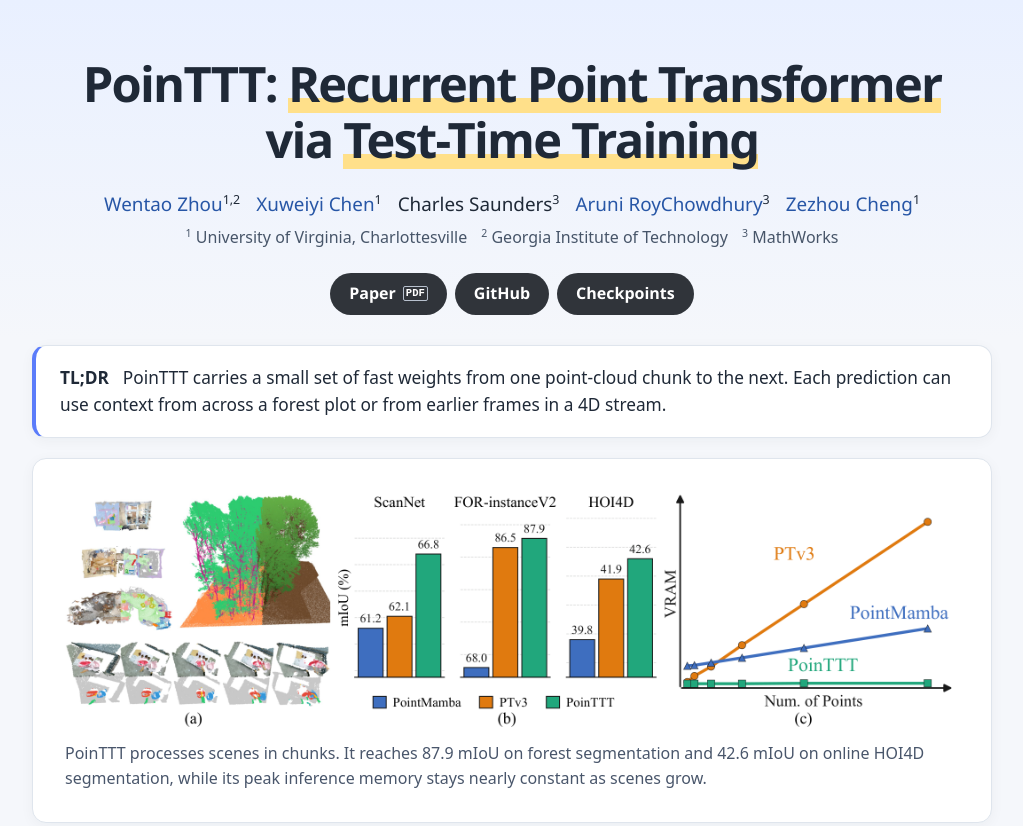
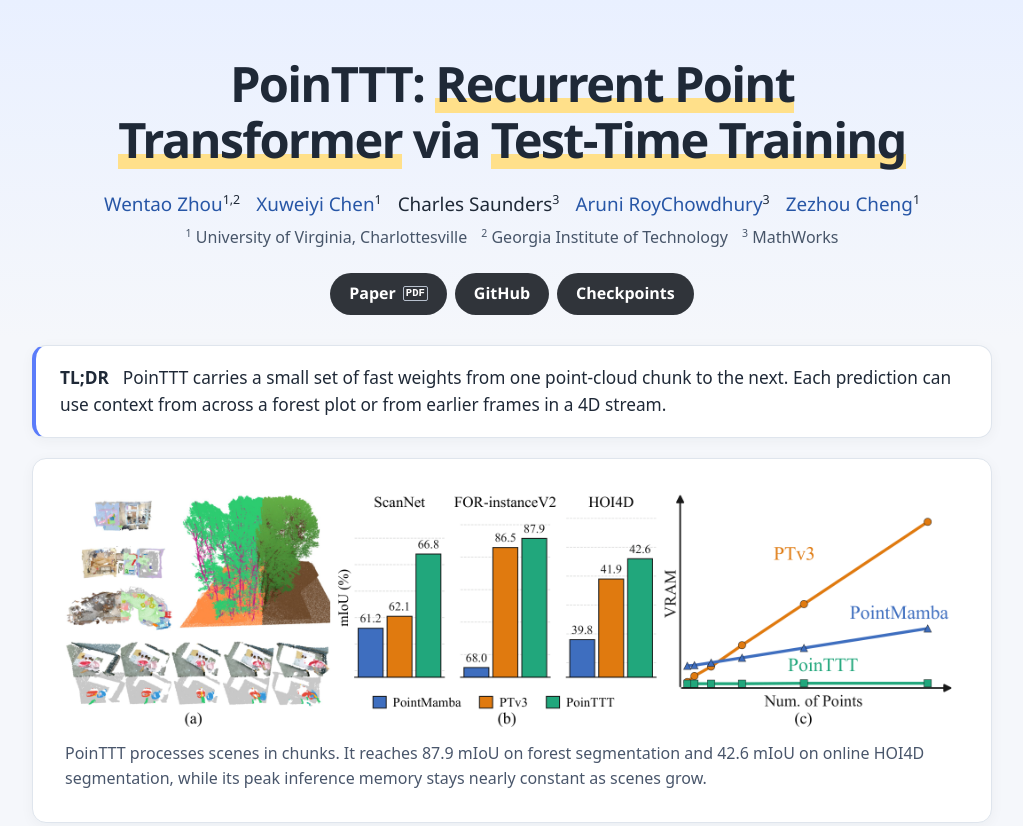
Before and after one commit to UVA-Computer-Vision-Lab/pointtt, a plain HTML site: page index.html in a window 1280 px wide. Shown: the top 826 px of the page, without its empty margins (128-1151 px from the left). Drawn offline with Linux system fonts and the light colour scheme.

Commit message:
Balance the project title across screen widths

```diff
--- a/index.html
+++ b/index.html
@@ -13,7 +13,7 @@
 <body>
   <header class="hero">
     <div class="wrap">
-      <h1>PoinTTT: <span>Recurrent Point Transformer</span><br class="desktop-break"> via <span>Test-Time Training</span></h1>
+      <h1>PoinTTT: <span>Recurrent Point Transformer</span> via <span>Test-Time Training</span></h1>
       <ul class="authors" aria-label="Authors">
         <li><a href="https://zwt.zip/">Wentao Zhou</a><sup>1,2</sup></li>
         <li><a href="https://xuweiyichen.github.io/">Xuweiyi Chen</a><sup>1</sup></li>
--- a/style.css
+++ b/style.css
@@ -13,7 +13,7 @@ a:hover { color: #173a78; }
 a:focus-visible { outline: 3px solid #316ae3; outline-offset: 3px; }
 .hero { text-align: center; background: linear-gradient(180deg, #e9f0ff, #f5f7fb); padding: 56px 0 24px; }
 h1, h2, .authors, nav { font-family: "Google Sans", "Segoe UI", Arial, sans-serif; }
-h1 { margin: 0 auto 22px; font-size: clamp(2rem, 4.1vw, 3.05rem); line-height: 1.14; letter-spacing: -0.036em; }
+h1 { text-wrap: balance; margin: 0 auto 22px; font-size: clamp(2rem, 4.1vw, 3.05rem); line-height: 1.14; letter-spacing: -0.036em; }
 h1 span { background: linear-gradient(transparent 72%, #ffe08a 72%, #ffe08a 95%, transparent 95%); box-decoration-break: clone; }
 ul { list-style: none; padding: 0; margin: 0; }
 .authors, .affiliations, nav { display: flex; flex-wrap: wrap; justify-content: center; align-items: baseline; }
@@ -42,7 +42,6 @@ footer { padding: 8px 0 40px; text-align: center; color: #5d6879; font-size: .87
 @media (max-width: 640px) {
   .wrap { width: calc(100% - 24px); }
   .hero { padding-top: 35px; }
-  .desktop-break { display: none; }
   .authors { gap: 2px 12px; font-size: 1.04rem; }
   .affiliations { font-size: .91rem; }
   nav a { padding: 8px 13px; }
```
